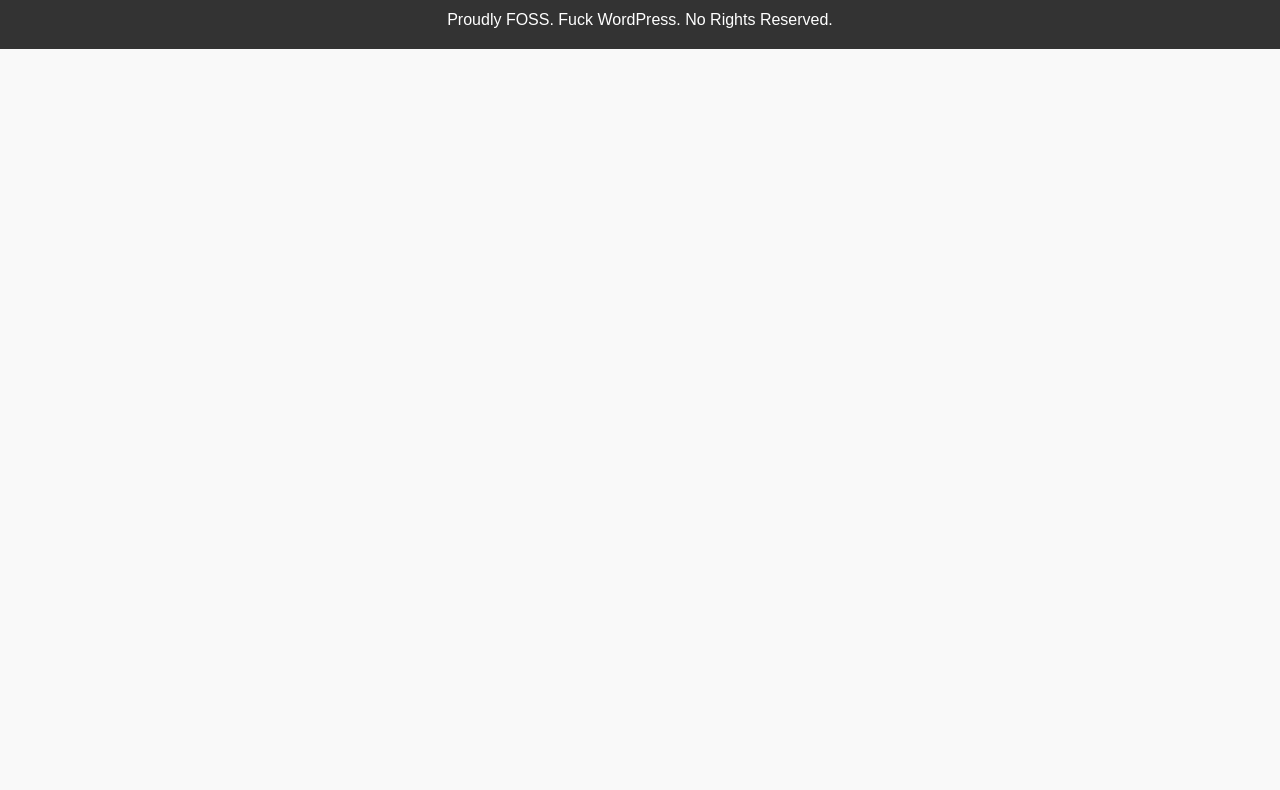
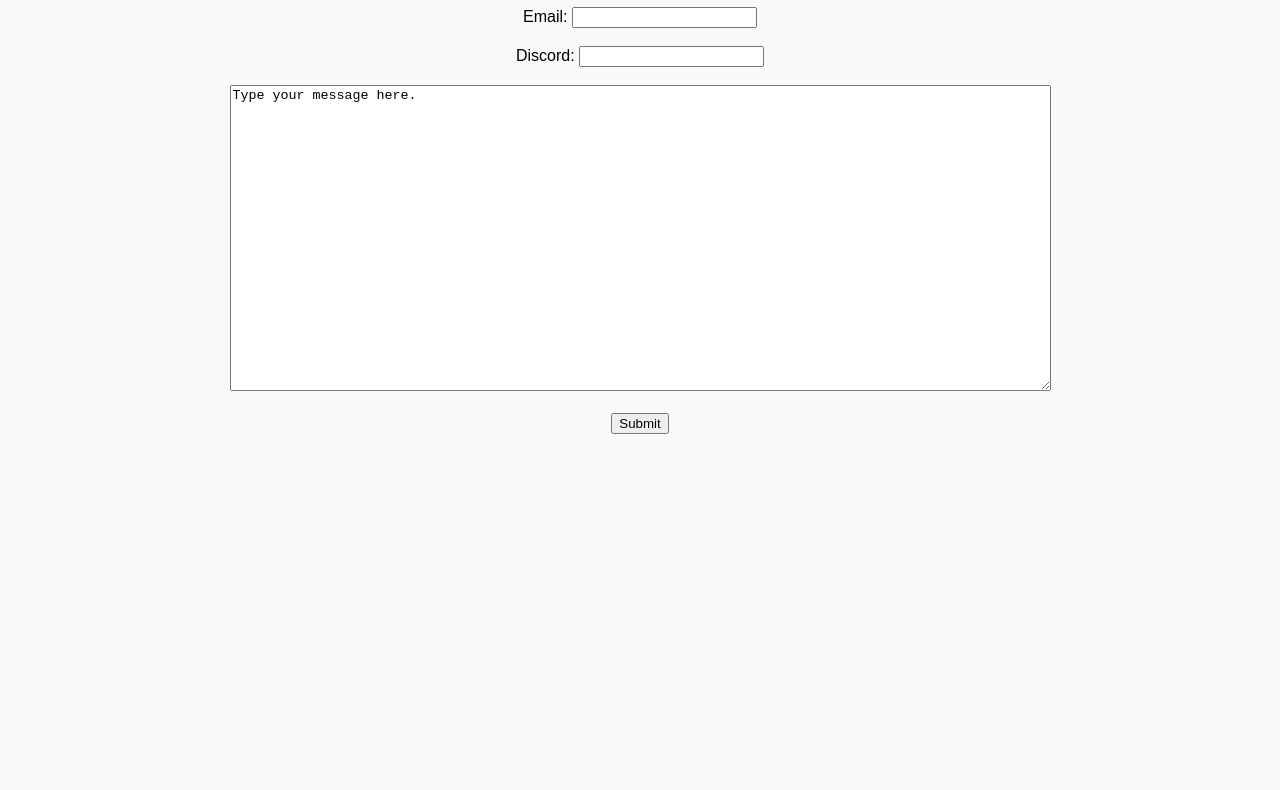
Before and after one commit to dkwebsite1975/official-site, a plain HTML site: page Contact/contact.html in a window 1280 px wide. Shown: the part 119-909 px from the top of the page. Before the commit the page ends 800 px from the top, so only its background shows below. Drawn offline with Linux system fonts and the light colour scheme.

Commit message:
Adding structure for contact form

```diff
--- a/Contact/contact.html
+++ b/Contact/contact.html
@@ -7,7 +7,6 @@
     <meta name='viewport' content='width=device-width, initial-scale=1'>
     <link rel='stylesheet' type='text/css' media='screen' href='main.css'>
 </head>
-<body>
 <header>
     <nav>
         <ul>
@@ -18,6 +17,16 @@
         </ul>
     </nav>
 </header>
+<body>
+    <h1>Contact Us</h1>
+    <form>
+        <label for="email">Email:</label>
+        <input type="text" id="email" name="email"><br><br>
+        <label for="discord">Discord:</label>
+        <input type="text" id="discord" name="discord"><br><br>
+        <textarea name="message" rows="20" cols="100">Type your message here.</textarea><br><br>
+        <input type="submit" value="Submit">
+    <form>
 </body>
 <footer class="footer">
     <p>Proudly FOSS. Fuck WordPress. No Rights Reserved.</p>
--- a/Contact/main.css
+++ b/Contact/main.css
@@ -38,9 +38,13 @@ ul {
     width: 100%;
     position: relative;
     bottom: 0;
-    margin-top: 5%;
+    margin-top: 600px;
   }
 
   footer p {
     margin: 0; /* Remove default margin */
   }
+
+  body {
+    text-align: center;
+  }
```
Lines whose indentation alone changed are shown as unchanged.
